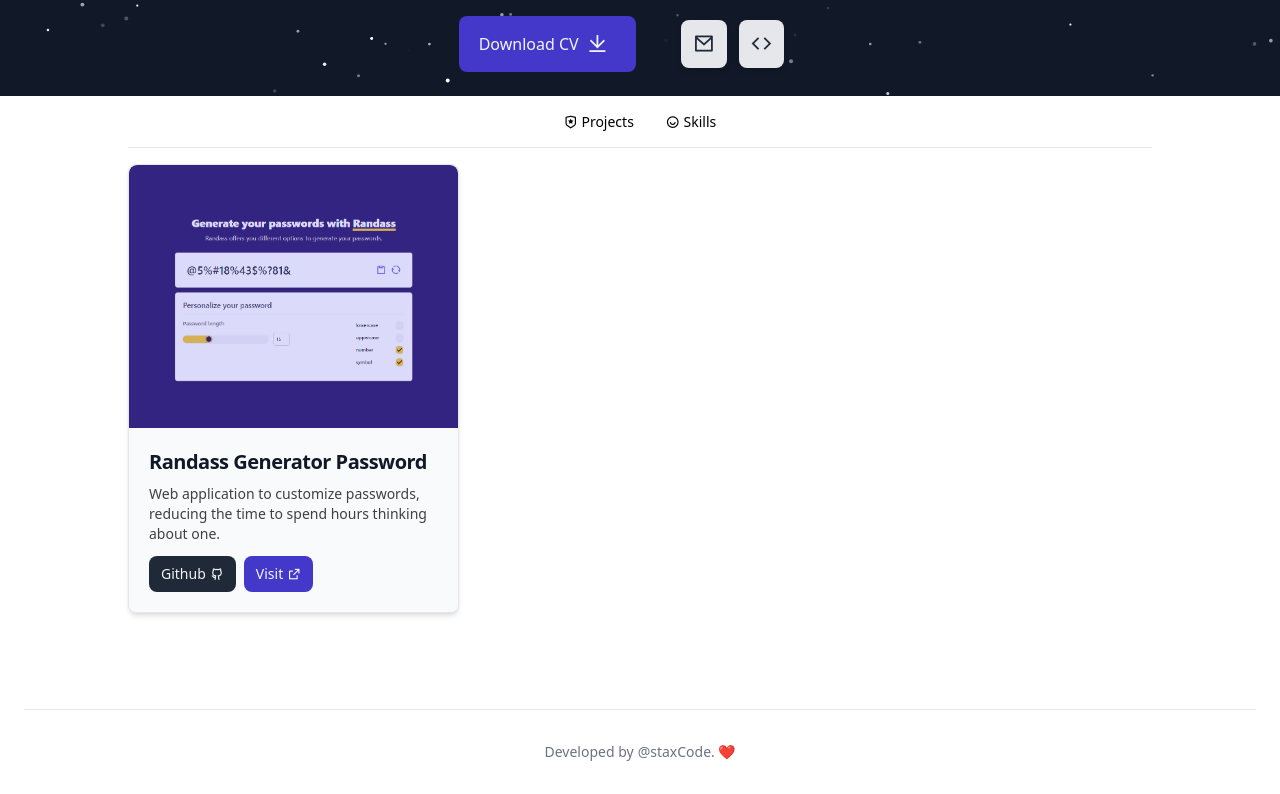
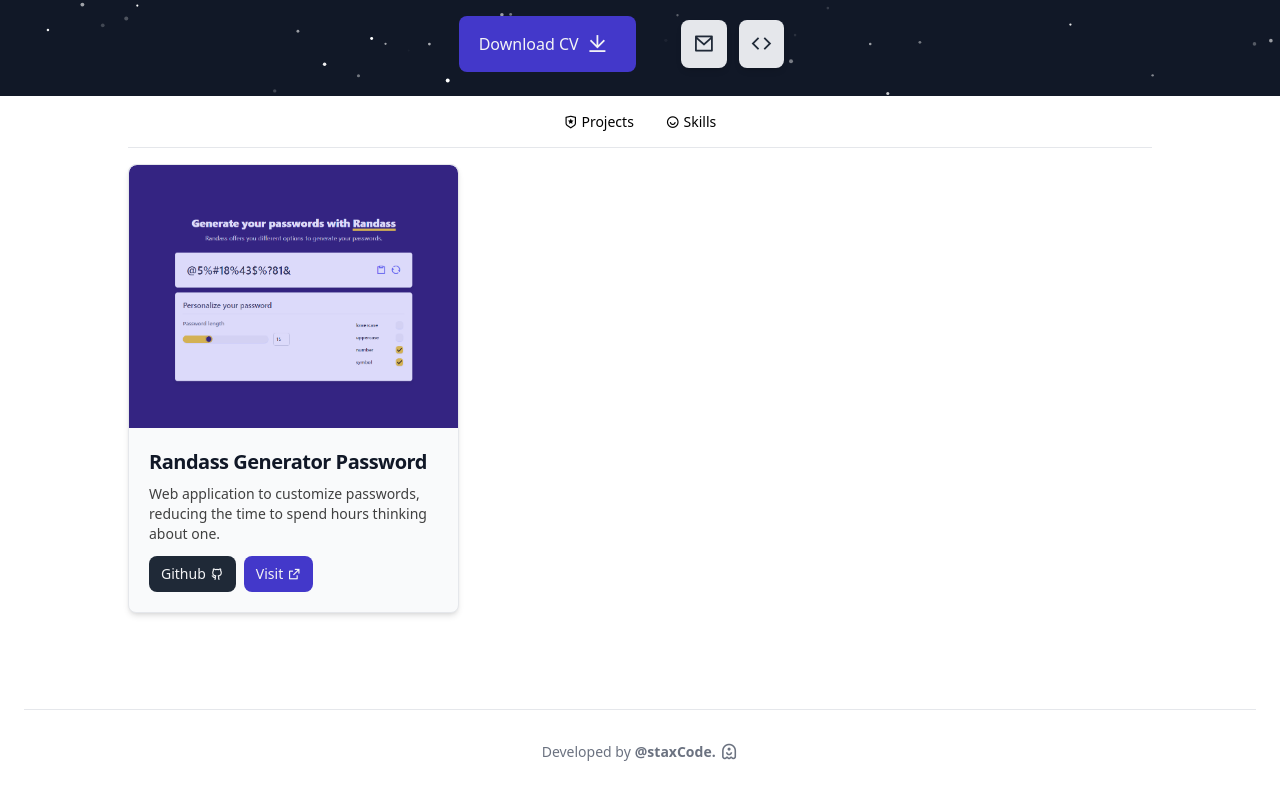
Before and after one commit to staxCode/pp-personal_portfolio-web-v1, a Next.js app: page / in a window 1280 px wide. Shown: the part 336-1130 px from the top of the page. Built offline with nearby package versions, Linux system fonts and the light colour scheme.

Commit message:
footer update

```diff
--- a/components/Footer.js
+++ b/components/Footer.js
@@ -2,12 +2,12 @@ const Footer = () => {
   return (
     <footer className="p-4 bg-white md:px-6 md:py-8 dark:bg-gray-900">
       <hr className="my-6 border-gray-200 sm:mx-auto dark:border-gray-700 lg:my-8" />
-      <span className="block text-sm text-gray-500 sm:text-center dark:text-gray-400">
+      <span className="flex justify-center items-strech text-sm text-gray-500 dark:text-gray-400">
         Developed by
-        <a href="https://github.com/staxCode" className="ml-1 hover:underline">
-          @staxCode
+        <a href="https://github.com/staxCode" className="mx-1 hover:underline font-semibold">
+          @staxCode.
         </a>
-        . ❤
+         <i class="ri-ghost-smile-line ri-lg self-center"></i>
       </span>
     </footer>
   );
```
